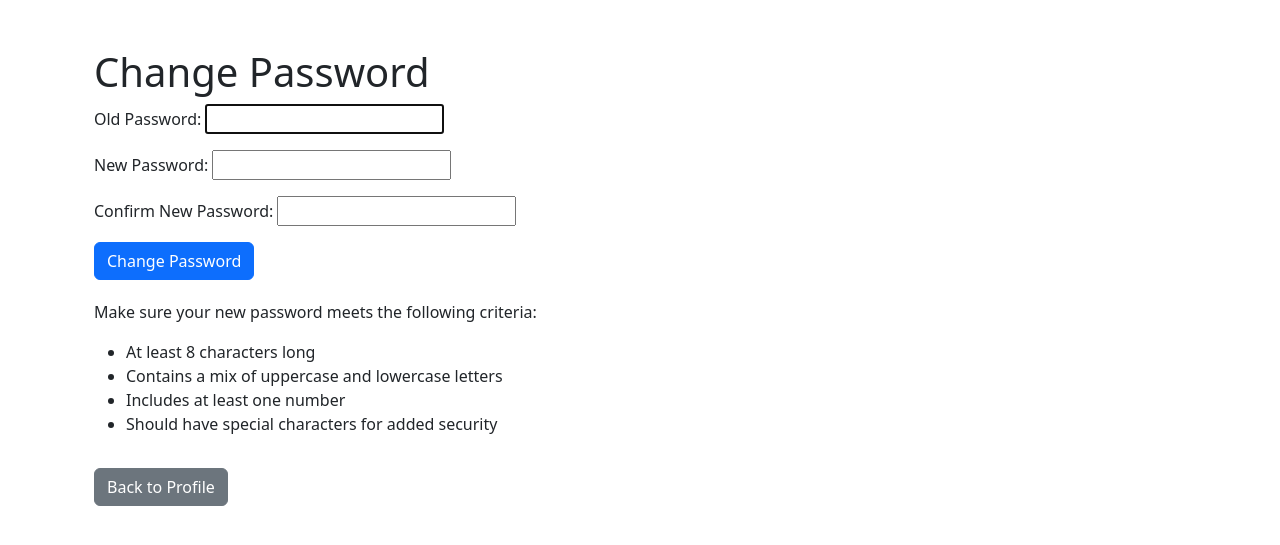
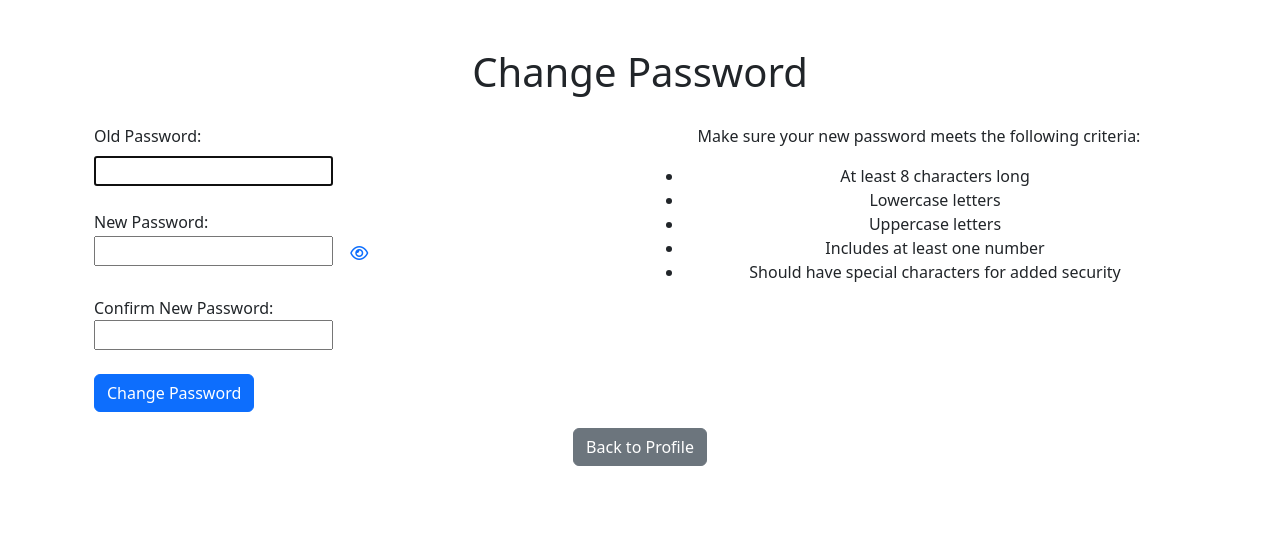
Before and after one commit to FranReinaldi/cody-carrental, a Django app: page /users/change_password/ in a window 1280 px wide. Shown: the top 545 px of the page. Run offline with Django 4.2, Linux system fonts and the light colour scheme; the visitor is signed in with stand-in values (Sample User, id 1); some libraries are stand-ins or nearby versions.

Commit message:
improve templates

```diff
--- a/src/applications/users/templates/change_password.html
+++ b/src/applications/users/templates/change_password.html
@@ -2,41 +2,56 @@
 
 {% block content %}
 
-<div class="container mt-5" style="text-align: left;">
+<div class="container mt-5" style="text-align: center;">
     <h1>Change Password</h1>
 
+    <div class="messages-container" style="text-align: left;">
         {% if messages %}
             <ul class="messages">
                 {% for message in messages %}
-                <li{% if message.tags %} class="{{ message.tags }}"{% endif %}>{{ message }}</li>
+                    <li{% if message.tags %} class="{{ message.tags }}"{% endif %} style="color: red;">{{ message }}</li>
                 {% endfor %}
             </ul>
         {% endif %}
+    </div>
 
+    <div class="row">
+        <div class="col-md-6" style="margin-top: 20px;text-align: center;">
             <form method="post">
                 {% csrf_token %}
-        <div class="mb-3">
-            <label for="{{ form.old_password.id_for_label }}">Old Password:</label>
+                <div class="mb-4" style="text-align: left;">
+                    <label for="{{ form.old_password.id_for_label }}" class="form-label">Old Password:</label><br>
                     {{ form.old_password }}
                 </div>
-        <div class="mb-3">
-            <label for="{{ form.new_password1.id_for_label }}">New Password:</label>
+                <div class="mb-4" style="text-align: left;">
+                    <label for="{{ form.new_password1.id_for_label }}">New Password:</label><br>
                     {{ form.new_password1 }}
+                    <button type="button" class="btn btn-link" id="show-password1">
+                        <i class="fa fa-eye" aria-hidden="true"></i>
+                    </button>
                 </div>
-        <div class="mb-3">
-            <label for="{{ form.new_password2.id_for_label }}">Confirm New Password:</label>
+                <div class="mb-4" style="text-align: left;">
+                    <label for="{{ form.new_password2.id_for_label }}">Confirm New Password:</label><br>
                     {{ form.new_password2 }}
+                    <small class="text-danger" id="password-mismatch-error" style="display: none;">Passwords do not match.</small>
                 </div>
+                <div class="d-flex justify-content-start" style="margin-top: 20px;">
                     <button type="submit" class="btn btn-primary">Change Password</button>
+                </div>
             </form>
-    <div style="margin-top: 20px; text-align: left;">
+        </div>
+        <div class="col-md-6">
+            <div style="margin-top: 20px; text-align: center;">
                 <p>Make sure your new password meets the following criteria:</p>
                 <ul id="password-criteria">
                     <li>At least 8 characters long</li>
-            <li>Contains a mix of uppercase and lowercase letters</li>
+                    <li>Lowercase letters</li>
+                    <li>Uppercase letters</li>
                     <li>Includes at least one number</li>
                     <li>Should have special characters for added security</li>
                 </ul>
+            </div>
+        </div>
     </div>
     <a href="{% url 'profile' %}" class="btn btn-secondary mt-3">Back to Profile</a>
 </div>
@@ -46,9 +61,19 @@
 $(document).ready(function() {
     const password1Input = $('#id_new_password1');
     const password2Input = $('#id_new_password2');
+    const showPassword1Button = $('#show-password1');
+    const passwordMismatchError = $('#password-mismatch-error');
 
     password1Input.on('input', function() {
         checkPasswordCriteria(password1Input.val());
+    });
+
+    showPassword1Button.on('click', function() {
+        togglePasswordVisibility(password1Input, showPassword1Button);
+    });
+
+    password2Input.on('input', function() {
+        checkPasswordMatch();
     });
 
     function checkPasswordCriteria(password) {
@@ -70,6 +95,25 @@ $(document).ready(function() {
             }
         });
     }
+
+    function togglePasswordVisibility(inputField, button) {
+        const inputType = inputField.attr('type');
+        if (inputType === 'password') {
+            inputField.attr('type', 'text');
+            button.find('i').removeClass('fa-eye').addClass('fa-eye-slash');
+        } else {
+            inputField.attr('type', 'password');
+            button.find('i').removeClass('fa-eye-slash').addClass('fa-eye');
+        }
+    }
+
+    function checkPasswordMatch() {
+        if (password1Input.val() !== password2Input.val()) {
+            passwordMismatchError.show();
+        } else {
+            passwordMismatchError.hide();
+        }
+    }
 });
 </script>
 
```
Also changed, not shown: src/applications/users/forms.py (+9 -9 lines), src/applications/users/templates/profile.html (+8 -8 lines), src/applications/users/templates/register.html (+14 -38 lines). Lines whose indentation alone changed are shown as unchanged.
